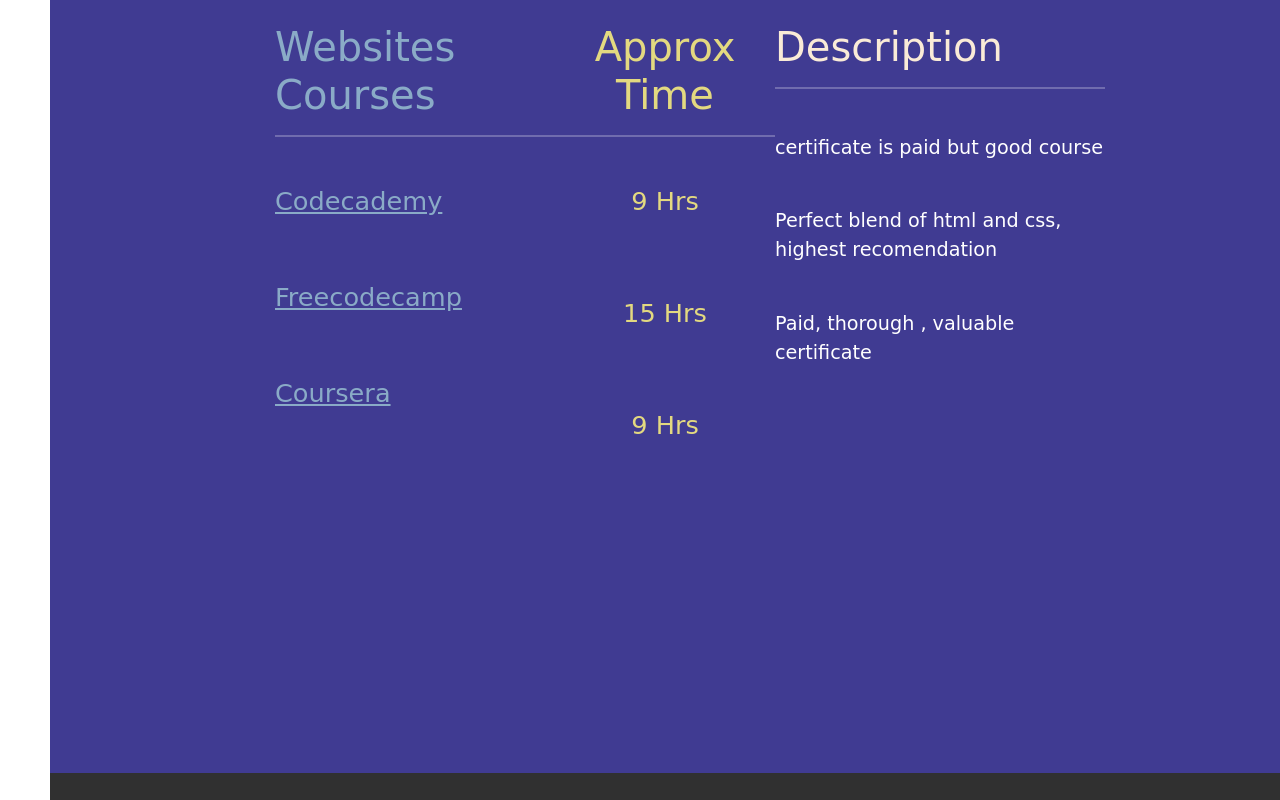
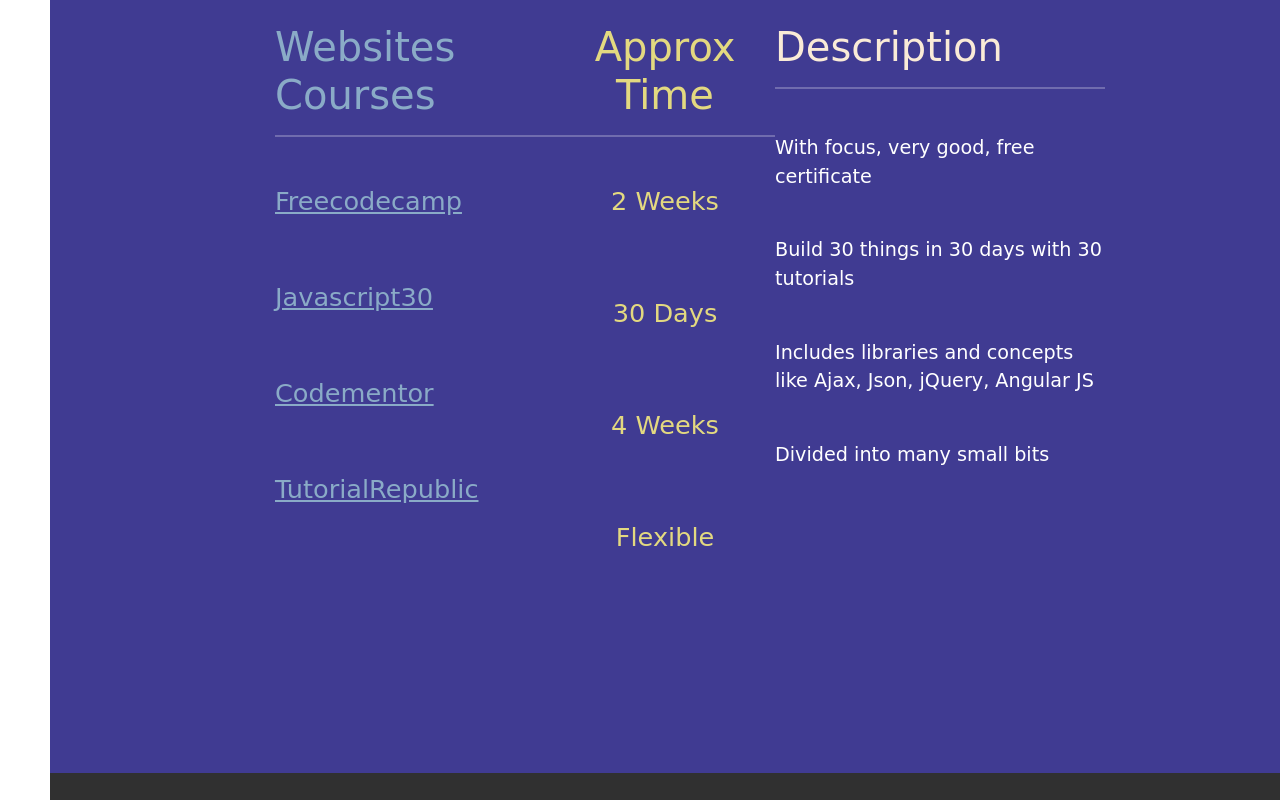
Before and after one commit to MananKabra/KJSCEHACK6.github.io, a plain HTML site: page javascript-page.html in a window 1280 px wide. Shown: the part 1540-2340 px from the top of the page. Drawn offline with nearby package versions, Linux system fonts and the light colour scheme; a web font is replaced by a local one.

Commit message:
3rd page

```diff
--- a/javascript-page.html
+++ b/javascript-page.html
@@ -70,20 +70,26 @@
                       <hr style="height:2px;border-width:0;color:rgb(255, 255, 255);background-color:rgb(255, 255, 255);">
                   </h1>
                   <br>
-                  <a  class="linkscontainer" href="https://www.codecademy.com/learn/learn-html" target="_blank" style="font-size: 2vmax;color: rgb(138, 171, 199);">
-                    Codecademy
+                  <a  class="linkscontainer" href="https://www.freecodecamp.org/learn/javascript-algorithms-and-data-structures/" target="_blank" style="font-size: 2vmax;color: rgb(138, 171, 199);">
+                    Freecodecamp
                   </a>
                   <br>
                   <br>
                   <br>
-                    <a  class="linkscontainer" href="https://www.freecodecamp.org/learn/responsive-web-design/" target="_blank" style="font-size: 2vmax;color: rgb(138, 171, 199); ">
-                    Freecodecamp
+                    <a  class="linkscontainer" href="https://javascript30.com" target="_blank" style="font-size: 2vmax;color: rgb(138, 171, 199); ">
+                    Javascript30
                     </a>
                     <br>
                     <br>
                     <br>
-                  <a  class="linkscontainer" href="https://www.coursera.org/learn/html-css-javascript-for-web-developers" target="_blank" style="font-size: 2vmax;color: rgb(138, 171, 199)">
-                  Coursera
+                  <a  class="linkscontainer" href="https://www.codementor.io" target="_blank" style="font-size: 2vmax;color: rgb(138, 171, 199)">
+                  Codementor
+                  </a>
+                  <br>
+                  <br>
+                  <br>
+                  <a  class="linkscontainer" href="https://www.tutorialrepublic.com/javascript-tutorial/" target="_blank" style="font-size: 2vmax;color: rgb(138, 171, 199)">
+                  TutorialRepublic
                   </a>
                   <br>
                   <br>
@@ -97,18 +103,24 @@
                   </h1>
                   <br>
                   <p style="font-size: 2vmax;color:#E3D980">
-                    9 Hrs
+                    2 Weeks
                   </p>
                   <br>
                   <br>
                   <p style="font-size: 2vmax;color:#E3D980">
-                    15 Hrs
+                    30 Days
                   </p>
                   <br>
                   <br>
 
                   <p style="font-size: 2vmax;color:#E3D980">
-                    9 Hrs
+                    4 Weeks
+                  </p>
+                  <br>
+                  <br>
+
+                  <p style="font-size: 2vmax;color:#E3D980">
+                    Flexible
                   </p>
                   <br>
                   <br>
@@ -122,15 +134,19 @@
                   </h1>
                   <br>
                   <p style="color:#FFF">
-                    certificate is paid but good course
+                    With focus, very good, free certificate
                   </p>
                   <br>
                   <p style="color:#FFF">
-                    Perfect blend of html and css, highest recomendation
+                    Build 30 things in 30 days with 30 tutorials
                   </p>
                   <br>
                   <p style="color:#FFF">
-                    Paid, thorough , valuable certificate
+                    Includes libraries and concepts like Ajax, Json, jQuery, Angular JS
+                  </p>
+                  <br>
+                  <p style="color:#FFF">
+                    Divided into many small bits
                   </p>
                   <br>
                 </div>
@@ -250,7 +266,7 @@
                     11. sorting visualiser <br>
                     12. stock market visualiser <br>
                     13. Amazon clone <br>
-                    14. whatsapp web close <br>
+                    14. whatsapp web clone <br>
                     15. Instagram automation <br>
                 </p>
 
```
Also changed, not shown: html-page.html (+1 -1 lines).
